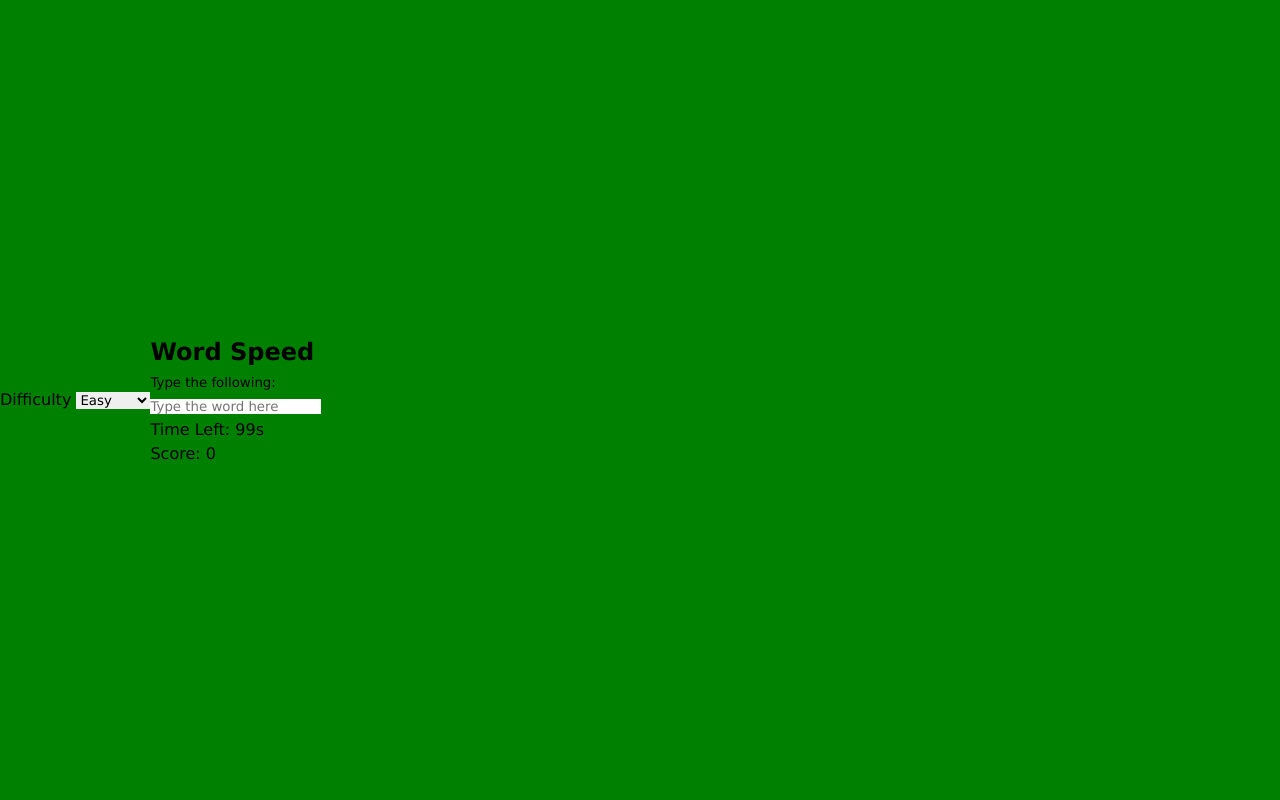
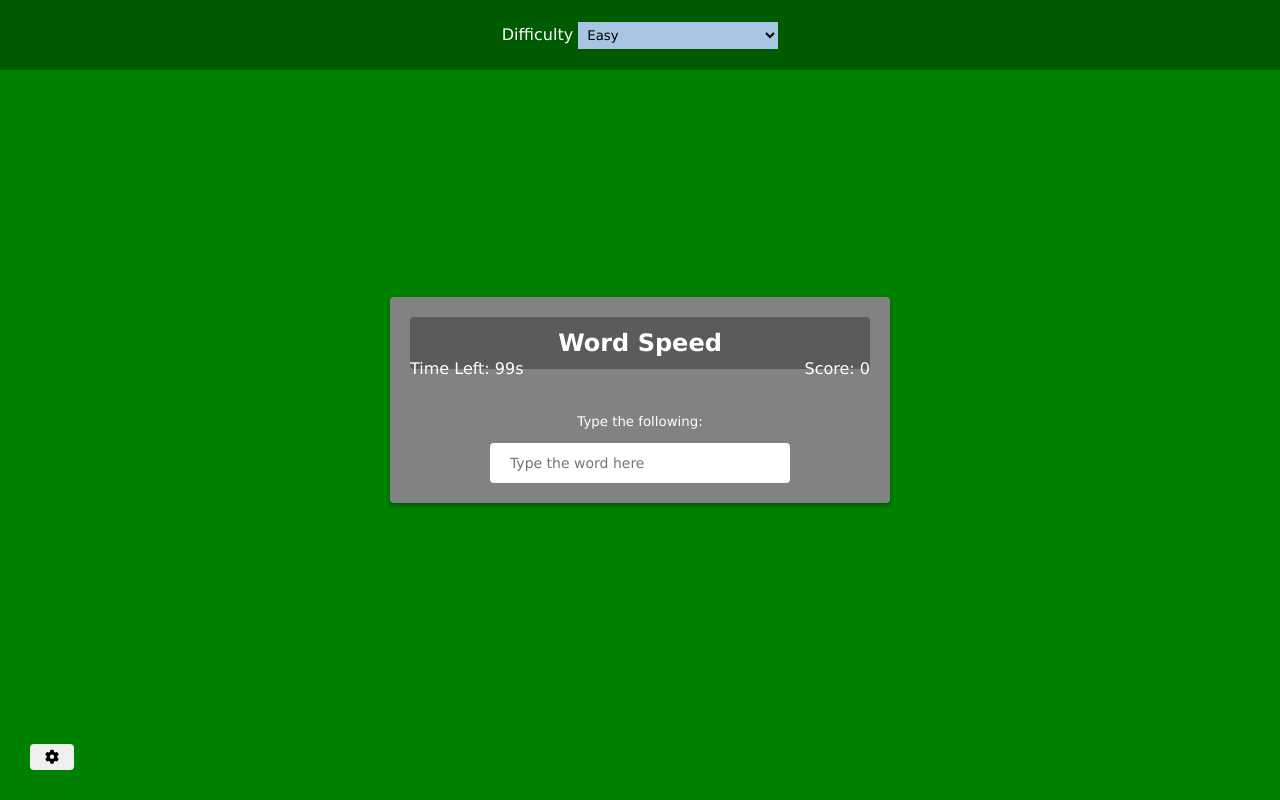
Before and after one commit to jasonadindu/wordspeed, a plain HTML site: page index.html in a window 1280 px wide. Drawn offline with Linux system fonts and the light colour scheme.

Commit message:
Create style

```diff
--- a/assets/style/index.css
+++ b/assets/style/index.css
@@ -7,7 +7,101 @@ body{
     background-color: #008000;
     display: flex;
     align-items: center;
+    justify-content: center;
     min-height: 100vh;
     margin: 0;
     font-family: Verdana, Geneva, Tahoma, sans-serif;
 }
+button {
+    cursor: pointer;
+    font-size: 14px;
+    border-radius: 4px;
+    padding: 5px 15px;
+}
+select {
+    width: 200px;
+    padding: 5px;
+    border-radius: 0;
+    background-color: #a7c5e3;
+    text-decoration: none;
+    display: inline-block;
+}
+select:focus, button:focus {
+    outline: 0;
+}
+.settings-btn {
+    position: absolute;
+    bottom: 30px;
+    left: 30px;
+}
+.settings {
+    position: absolute;
+    top: 0;
+    left: 0;
+    width: 100%;
+    background-color: rgba(0, 0, 0, 0.3);
+    height: 70px;
+    color: #fff;
+    display: flex;
+    align-items: center;
+    justify-content: center;
+    transform: translateY(0);
+    transition: transform 0.3s ease-in-out;
+}
+
+.settings.hide {
+    transform: translateY(-100%);
+}
+
+.container {
+    background-color: #828282;
+    padding: 20px;
+    border-radius: 4px;
+    box-shadow: 0 3px 5px rgba(0, 0, 0, 0.3);
+    color: #fff;
+    position: relative;
+    text-align: center;
+    width: 500px;
+}
+h2 {
+    background-color: rgba(0, 0, 0, 0.3);
+    padding: 8px;
+    border-radius: 4px;
+    margin: 0 0 40px;
+}
+h1 {
+    margin: 0;
+}
+input {
+    border: 0;
+    border-radius: 4px;
+    font-size: 14px;
+    width: 300px;
+    padding: 12px 20px;
+    margin-top: 10px;
+}
+.score-container {
+    position: absolute;
+    top: 60px;
+    right: 20px;
+}
+.time-container {
+    position: absolute;
+    top: 60px;
+    left: 20px;
+}
+
+.end-game-container {
+    background-color: inherit;
+    display: none;
+    align-items: center;
+    justify-content: center;
+    flex-direction: column;
+    position: absolute;
+    top: 0;
+    left: 0;
+    width: 100%;
+    height: 100%;
+    z-index: 1;
+
+}
--- a/index.html
+++ b/index.html
@@ -12,6 +12,8 @@
         <link rel="preconnect" href="https://fonts.gstatic.com" crossorigin>
         <link href="https://fonts.googleapis.com/css2?family=Inter:wght@300;
         400;600&display=swap" rel="stylesheet">
+        <link rel="stylesheet"
+        href="https://cdnjs.cloudflare.com/ajax/libs/font-awesome/6.0.0/css/all.min.css"/>
         <link rel="shortcut icon" href="./assets/image/icon.png?v=2"
         type="image/x-icon">
         <link rel="stylesheet" href="./assets/style/index.css" media="all">
```
